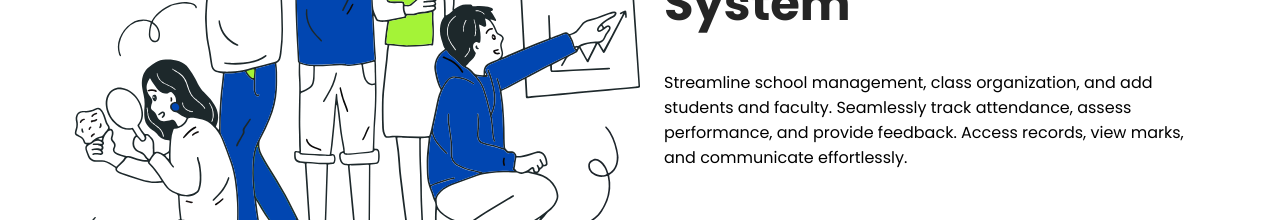
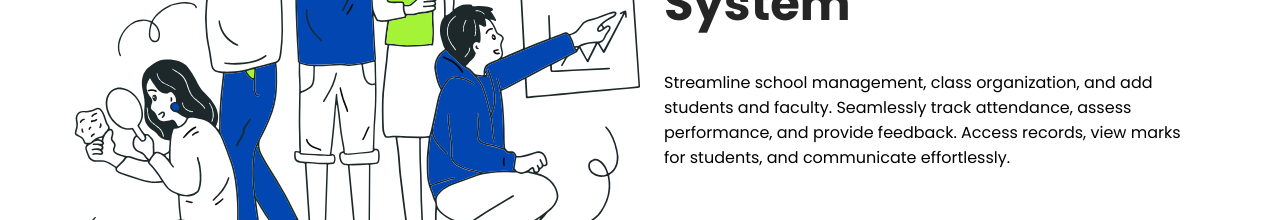
Before and after one commit to TroyMoses/schoolSystem, a React (Create React App) app in the folder frontend/: page / in a window 1280 px wide. Shown: the part 200-420 px from the top of the page. Built offline with nearby package versions, Linux system fonts and the light colour scheme.

Commit message:
initails

```diff
--- a/frontend/src/pages/Homepage.js
+++ b/frontend/src/pages/Homepage.js
@@ -24,7 +24,7 @@ const Homepage = () => {
                         <StyledText>
                             Streamline school management, class organization, and add students and faculty.
                             Seamlessly track attendance, assess performance, and provide feedback.
-                            Access records, view marks, and communicate effortlessly.
+                            Access records, view marks for students, and communicate effortlessly.
                         </StyledText>
                         <StyledBox>
                             <StyledLink to="/choose">
```
